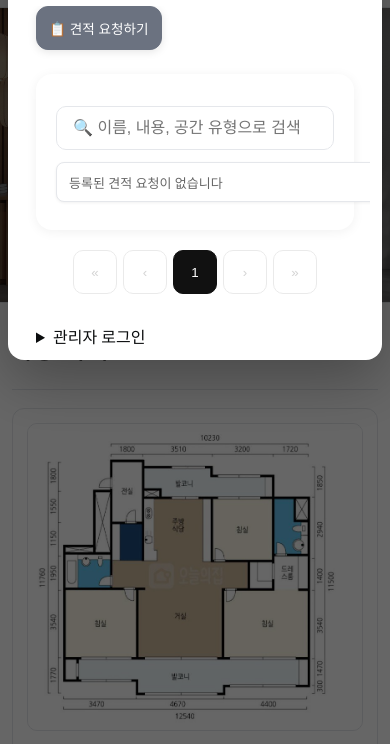
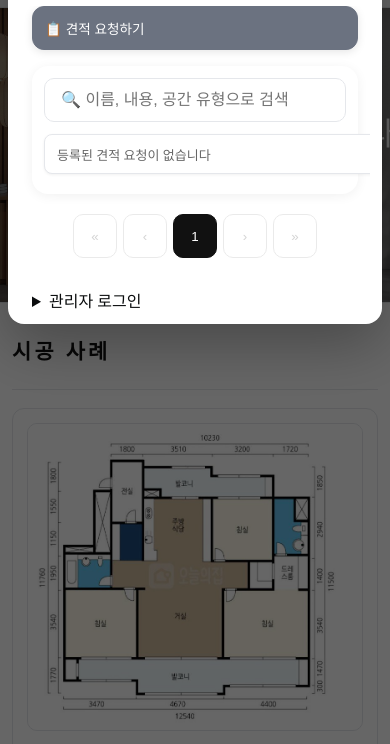
Before and after one commit to eeeehee/dsinterior, a plain HTML site: page index.html in a window 390 px wide. Both pictures are taken after a click on the link "견적요청". Shown: the part 94-838 px from the top of the page. Drawn offline with Linux system fonts and the light colour scheme; no server answers; a web font is replaced by a local one.

Commit message:
Add files via upload

```diff
--- a/index.html
+++ b/index.html
@@ -221,20 +221,24 @@ input, textarea{font-size:14px}
 
   /* Hero 섹션 */
   .hero{min-height:40vh; padding:20px;}
-  .hero h1{font-size:clamp(20px, 6.5vw, 40px) !important; line-height:1.3;}
+  .hero h1{
+    font-size:clamp(18px, 5.5vw, 40px) !important;
+    line-height:1.3;
+    white-space:nowrap !important;
+  }
   .hero .sub{
-    font-size:clamp(7px, 1.8vw, 13px) !important;
-    white-space:nowrap !important;
+    font-size:clamp(10px, 2.5vw, 13px) !important;
     letter-spacing:-0.03em !important;
-    display:inline-block !important;
+    display:block !important;
     max-width:100% !important;
+    line-height:1.4 !important;
   }
   .hero .sub.en{
-    font-size:clamp(8px, 2vw, 14px) !important;
-    white-space:nowrap !important;
+    font-size:clamp(11px, 2.8vw, 14px) !important;
     letter-spacing:-0.02em !important;
-    display:inline-block !important;
+    display:block !important;
     max-width:100% !important;
+    line-height:1.4 !important;
   }
 
   /* 컨텐츠 섹션 */
@@ -260,6 +264,7 @@ input, textarea{font-size:14px}
     overflow-x:hidden !important;
     overflow-y:auto !important;
     width:calc(100vw - 16px) !important;
+    max-width:calc(100vw - 16px) !important;
     box-sizing:border-box !important;
   }
   .emodal header{
@@ -270,8 +275,28 @@ input, textarea{font-size:14px}
     font-size:1.4rem;
   }
   .emodal .body{
-    padding:0 16px !important;
+    padding:0 12px !important;
     overflow-x:hidden !important;
+    width:100% !important;
+    max-width:100% !important;
+    box-sizing:border-box !important;
+  }
+
+  /* 견적 리스트 컨테이너 */
+  .emodal .body > div[style*="background:#fff"]{
+    padding:12px !important;
+    margin:0 0 20px 0 !important;
+    width:100% !important;
+    max-width:100% !important;
+    box-sizing:border-box !important;
+  }
+
+  /* 견적 요청하기 버튼 */
+  #openWriteModalBtn{
+    width:100% !important;
+    max-width:100% !important;
+    box-sizing:border-box !important;
+    margin:0 0 16px 0 !important;
   }
 
   /* 견적 등록 모달 */
@@ -432,7 +457,7 @@ input, textarea{font-size:14px}
   .table-wrap{
     border:none !important;
     overflow:visible !important;
-    margin:0 !important;
+    margin:12px 0 0 0 !important;
     padding:0 !important;
     width:100% !important;
     max-width:100% !important;
@@ -466,7 +491,7 @@ input, textarea{font-size:14px}
     margin:0 0 8px 0 !important;
     border:1px solid #e5e7eb;
     border-radius:8px;
-    padding:8px 12px 8px 12px !important;
+    padding:8px 16px 8px 12px !important;
     background:#fff;
     box-shadow:0 1px 3px rgba(0,0,0,0.06);
     box-sizing:border-box !important;
@@ -516,6 +541,8 @@ input, textarea{font-size:14px}
     max-width:calc(100% - 60px) !important;
     word-wrap:break-word !important;
     word-break:break-word !important;
+    white-space:normal !important;
+    overflow-wrap:break-word !important;
   }
 
   /* 연락처 */
@@ -526,6 +553,8 @@ input, textarea{font-size:14px}
     line-height:1.3 !important;
     word-wrap:break-word !important;
     word-break:break-word !important;
+    white-space:normal !important;
+    overflow-wrap:break-word !important;
   }
 
   /* 공간 타입 */
@@ -537,6 +566,8 @@ input, textarea{font-size:14px}
     line-height:1.3 !important;
     word-wrap:break-word !important;
     word-break:break-word !important;
+    white-space:normal !important;
+    overflow-wrap:break-word !important;
   }
   .table tbody td:nth-child(5) .space-badge{
     display:inline-block;
@@ -558,6 +589,9 @@ input, textarea{font-size:14px}
     margin:0 0 2px 0 !important;
     word-wrap:break-word !important;
     word-break:break-word !important;
+    white-space:normal !important;
+    overflow-wrap:break-word !important;
+    max-width:100% !important;
   }
 
   /* 등록일 - 매우 작고 연하게 */
@@ -568,6 +602,8 @@ input, textarea{font-size:14px}
     line-height:1.3 !important;
     word-wrap:break-word !important;
     word-break:break-word !important;
+    white-space:normal !important;
+    overflow-wrap:break-word !important;
   }
 
   /* 상태 - 오른쪽 상단 */
@@ -602,11 +638,20 @@ input, textarea{font-size:14px}
     max-width:100% !important;
     box-sizing:border-box !important;
     padding:0 !important;
+    margin:0 !important;
   }
   .toolbar input, .toolbar button{
     width:100%;
     max-width:100% !important;
     box-sizing:border-box !important;
+    margin:0 !important;
+  }
+  #searchBox{
+    width:100% !important;
+    max-width:100% !important;
+    box-sizing:border-box !important;
+    padding:12px 16px !important;
+    margin:0 !important;
   }
 
   /* 닫기 버튼 터치 영역 확대 */
```
